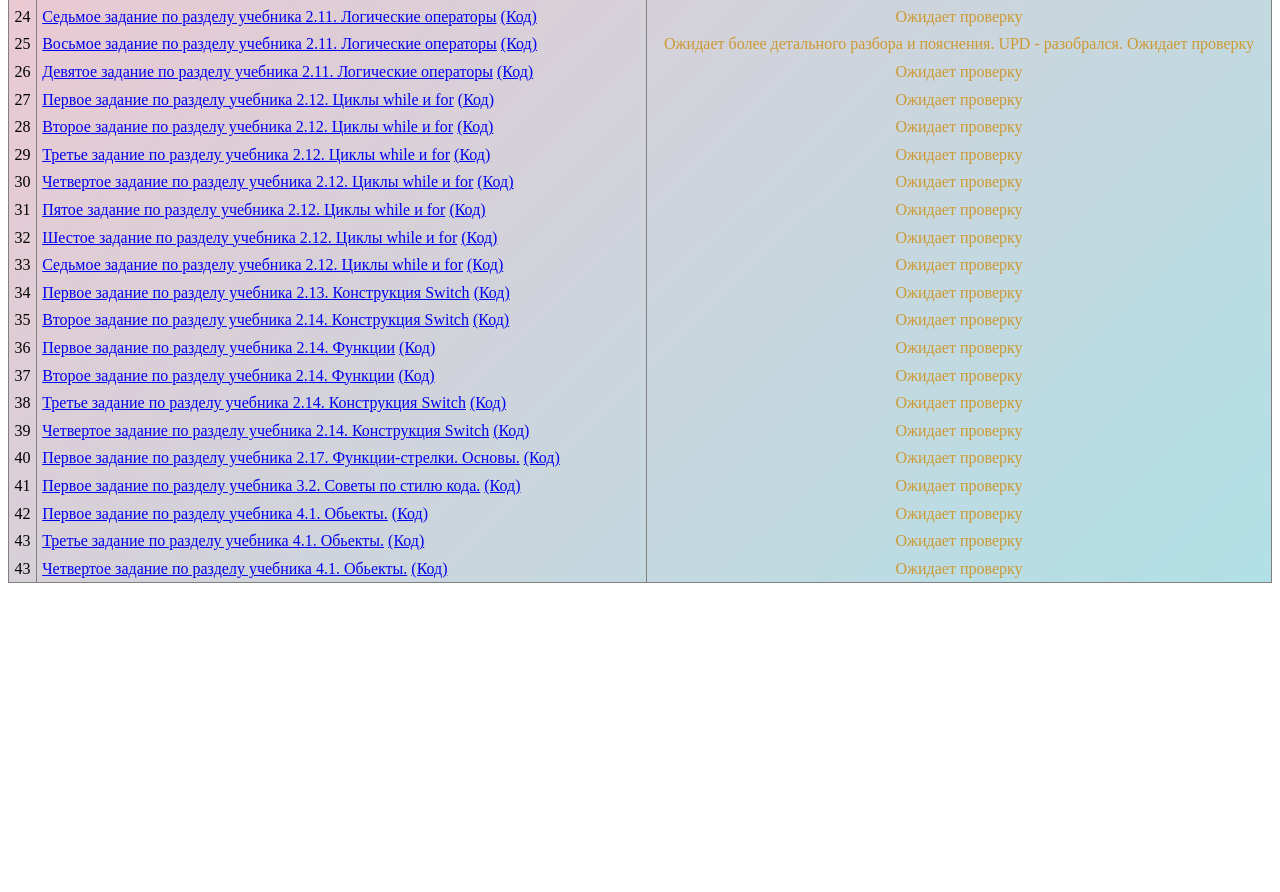
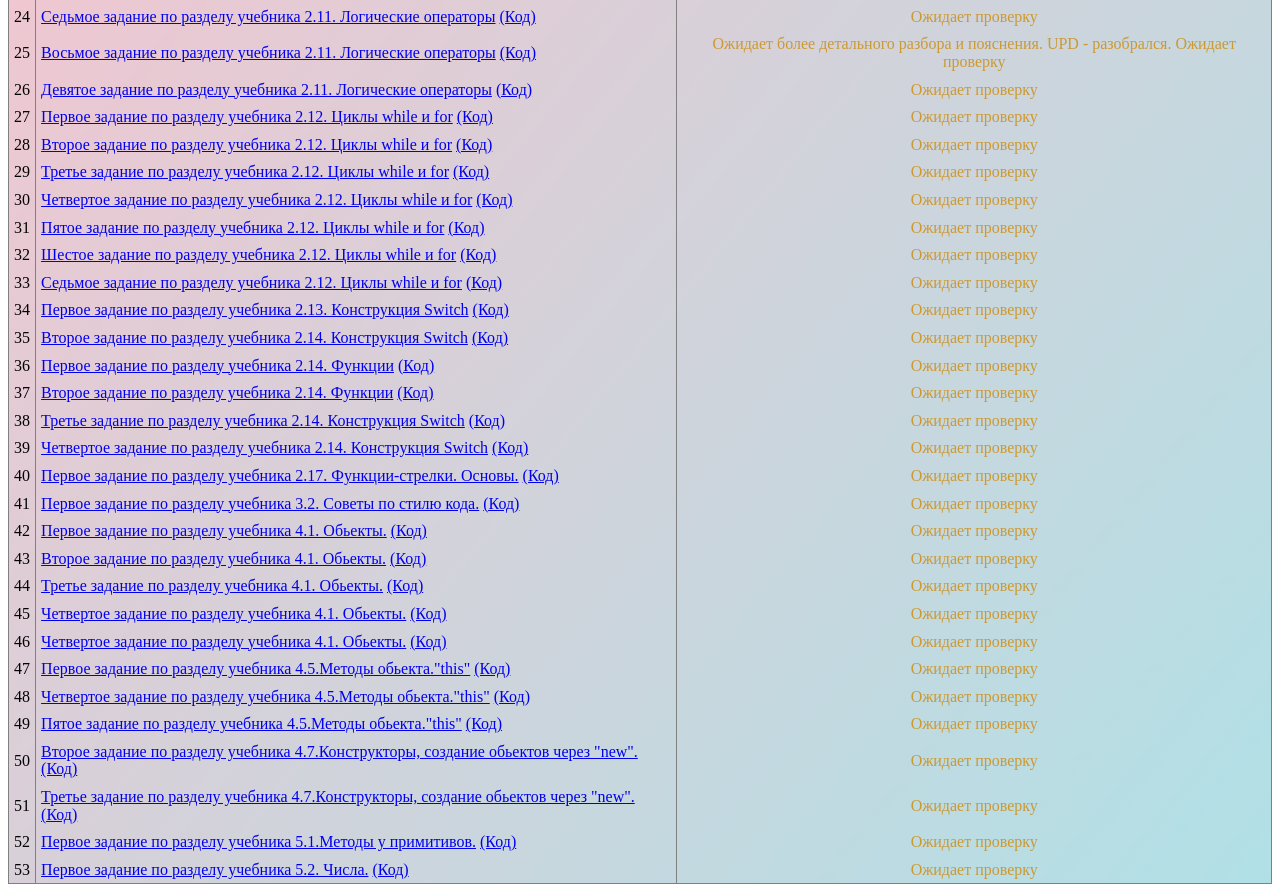
Before and after one commit to Exodusbf/learning, a website: page index.html in a window 1280 px wide. Shown: the part 686-1578 px from the top of the page. Before the commit the page ends 1277 px from the top, so only its background shows below. Drawn offline with Linux system fonts and the light colour scheme.

Commit message:
Update index.html

```diff
--- a/index.html
+++ b/index.html
@@ -455,16 +455,27 @@
         <tr>
             <td align="center">42</td>
             <td>
-                <a href="https://exodusbf.github.io/learning/day06/1.jsl">Первое задание
+                <a href="https://exodusbf.github.io/learning/day06/1.js">Первое задание
                     по
                     разделу учебника 4.1. Обьекты.</a>
-                <a href="https://github.com/Exodusbf/learning/blob/master/day05/3.html">(Код)</a></td>
+                <a href="https://github.com/Exodusbf/learning/blob/master/day06/1js.html">(Код)</a></td>
             <td align="center">
                 <font color="#CC9933">Ожидает проверку</font>
             </td>
         </tr>
         <tr>
             <td align="center">43</td>
+            <td>
+                <a href="https://exodusbf.github.io/learning/day06/2.js">Второе задание
+                    по
+                    разделу учебника 4.1. Обьекты.</a>
+                <a href="https://github.com/Exodusbf/learning/blob/master/day06/2.js">(Код)</a></td>
+            <td align="center">
+                <font color="#CC9933">Ожидает проверку</font>
+            </td>
+        </tr>
+        <tr>
+            <td align="center">44</td>
             <td>
                 <a href="https://exodusbf.github.io/learning/day06/3.js">Третье задание
                     по
@@ -475,7 +486,7 @@
             </td>
         </tr>
         <tr>
-            <td align="center">43</td>
+            <td align="center">45</td>
             <td>
                 <a href="https://exodusbf.github.io/learning/day06/4.js">Четвертое задание
                     по
@@ -485,6 +496,94 @@
                 <font color="#CC9933">Ожидает проверку</font>
             </td>
         </tr>
+        <tr>
+            <td align="center">46</td>
+            <td>
+                <a href="https://exodusbf.github.io/learning/day06/5.html">Четвертое задание
+                    по
+                    разделу учебника 4.1. Обьекты.</a>
+                <a href="https://github.com/Exodusbf/learning/blob/master/day06/5.html">(Код)</a></td>
+            <td align="center">
+                <font color="#CC9933">Ожидает проверку</font>
+            </td>
+        </tr>
+        <tr>
+            <td align="center">47</td>
+            <td>
+                <a href="https://exodusbf.github.io/learning/day06/this_1.html">Первое задание
+                    по
+                    разделу учебника 4.5.Методы обьекта."this"</a>
+                <a href="https://github.com/Exodusbf/learning/blob/master/day06/this_1.html">(Код)</a></td>
+            <td align="center">
+                <font color="#CC9933">Ожидает проверку</font>
+            </td>
+        </tr>
+        <tr>
+            <td align="center">48</td>
+            <td>
+                <a href="https://exodusbf.github.io/learning/day06/this_4.html">Четвертое задание
+                    по
+                    разделу учебника 4.5.Методы обьекта."this"</a>
+                <a href="https://github.com/Exodusbf/learning/blob/master/day06/this_4.html">(Код)</a></td>
+            <td align="center">
+                <font color="#CC9933">Ожидает проверку</font>
+            </td>
+        </tr>
+        <tr>
+            <td align="center">49</td>
+            <td>
+                <a href="https://exodusbf.github.io/learning/day06/this_5.html">Пятое задание
+                    по
+                    разделу учебника 4.5.Методы обьекта."this"</a>
+                <a href="https://github.com/Exodusbf/learning/blob/master/day06/this_5.html">(Код)</a></td>
+            <td align="center">
+                <font color="#CC9933">Ожидает проверку</font>
+            </td>
+        </tr>
+        <tr>
+            <td align="center">50</td>
+            <td>
+                <a href="https://exodusbf.github.io/learning/day06/construct1.html">Второе задание
+                    по
+                    разделу учебника 4.7.Конструкторы, создание обьектов через "new".</a>
+                <a href="https://github.com/Exodusbf/learning/blob/master/day07/construct1.html">(Код)</a></td>
+            <td align="center">
+                <font color="#CC9933">Ожидает проверку</font>
+            </td>
+        </tr>
+        <tr>
+            <td align="center">51</td>
+            <td>
+                <a href="https://exodusbf.github.io/learning/day06/construct2.html">Третье задание
+                    по
+                    разделу учебника 4.7.Конструкторы, создание обьектов через "new".</a>
+                <a href="https://github.com/Exodusbf/learning/blob/master/day06/construct2.html">(Код)</a></td>
+            <td align="center">
+                <font color="#CC9933">Ожидает проверку</font>
+            </td>
+        </tr>
+        <tr>
+            <td align="center">52</td>
+            <td>
+                <a href="https://exodusbf.github.io/learning/day07/1.html">Первое задание
+                    по
+                    разделу учебника 5.1.Методы у примитивов.</a>
+                <a href="https://github.com/Exodusbf/learning/blob/master/day07/1.html">(Код)</a></td>
+            <td align="center">
+                <font color="#CC9933">Ожидает проверку</font>
+            </td>
+        </tr>
+        <tr>
+            <td align="center">53</td>
+            <td>
+                <a href="https://exodusbf.github.io/learning/day07/2.html">Первое задание
+                    по
+                    разделу учебника 5.2. Числа.</a>
+                <a href="https://github.com/Exodusbf/learning/blob/master/day07/2.html">(Код)</a></td>
+            <td align="center">
+                <font color="#CC9933">Ожидает проверку</font>
+            </td>
+        </tr>
 </body>
 
 </html>
```
